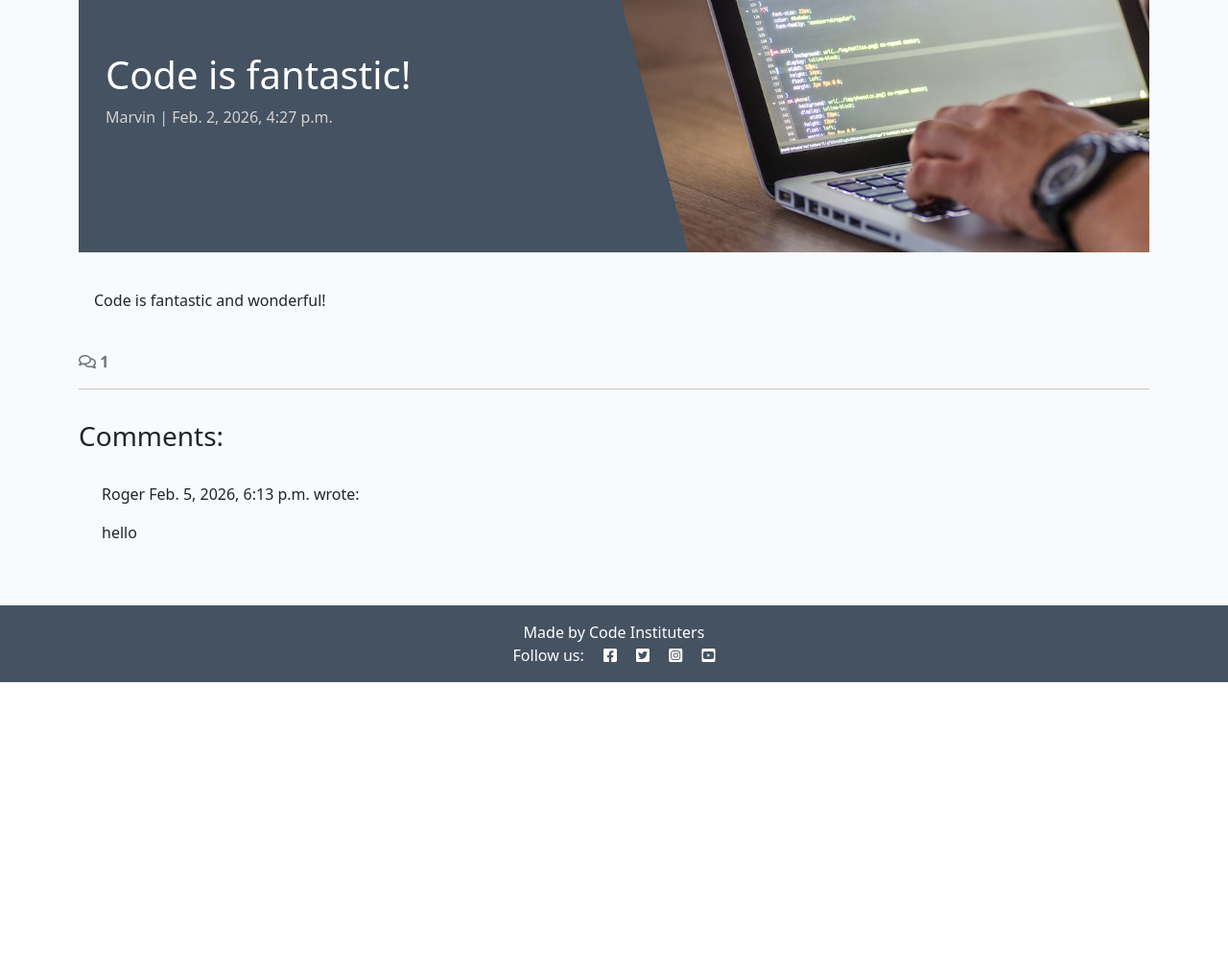
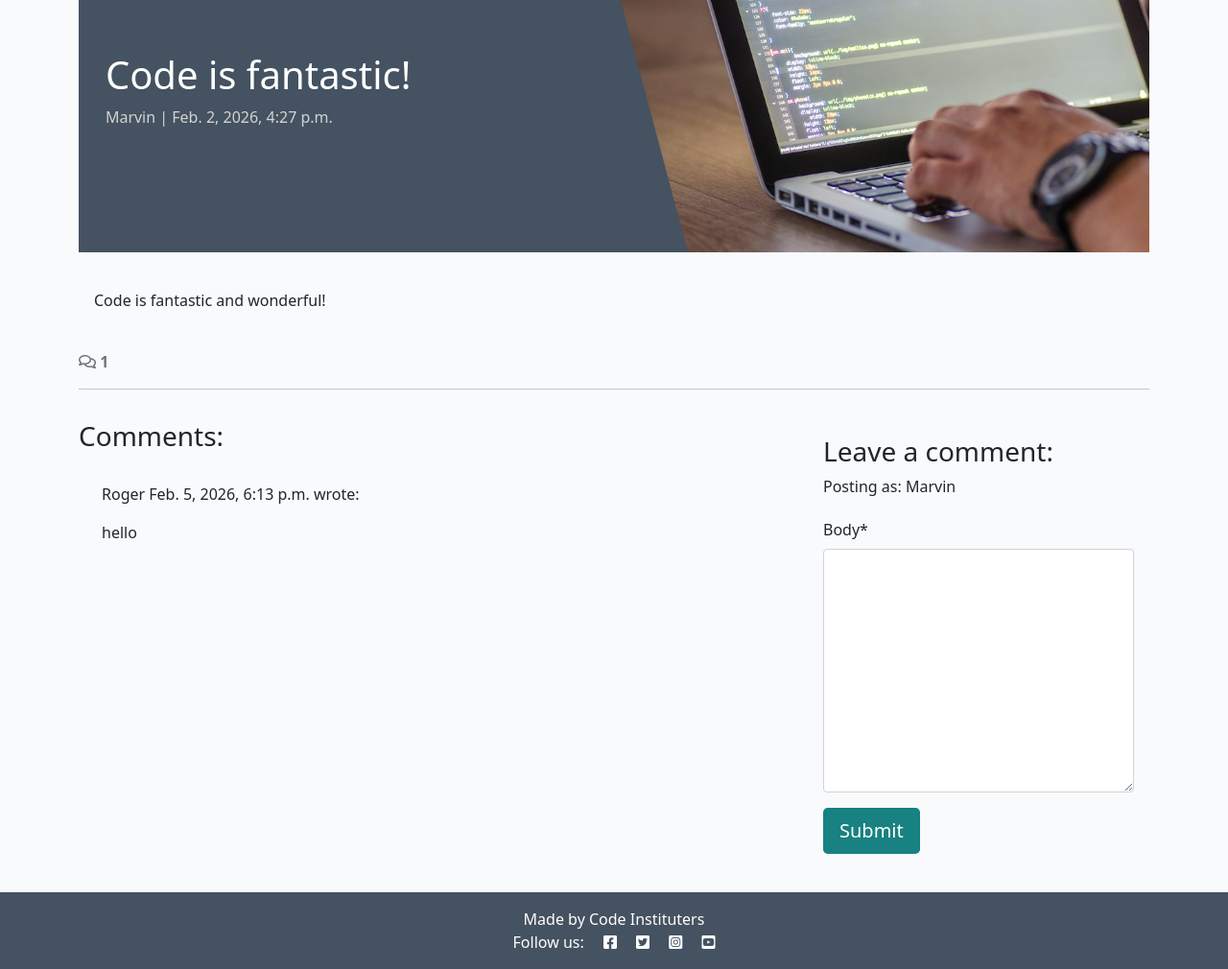
Before and after one commit to Shieldsx/codestar_blog, a Django app: a page that uses templates/base.html in a window 1280 px wide. Shown: the part 127-1137 px from the top of the page at 96% size. Before the commit the page ends 838 px from the top, so only its background shows below. Run offline with Django 4.2, Linux system fonts and the light colour scheme; a user stored in the database is signed in; data comes from the database, SQL or seed files in the repository; both versions use the stored data as it was after the commit; some libraries are stand-ins or nearby versions.

Commit message:
Users can now comment on posts

```diff
--- /dev/null
+++ b/blog/forms.py
@@ -0,0 +1,8 @@
+from .models import Comment
+from django import forms
+
+
+class CommentForm(forms.ModelForm):
+    class Meta:
+        model = Comment
+        fields = ('body',)
--- a/blog/templates/blog/post_detail.html
+++ b/blog/templates/blog/post_detail.html
@@ -1,5 +1,6 @@
 {% extends 'base.html' %} {% block content %}
 {% load static %}
+{% load crispy_forms_tags %}
 
 <div class="masthead">
     <div class="container">
@@ -70,6 +71,24 @@
         {% endfor %}
       </div>
     </div>
+    <!-- Creating New Comments -->
+    <div class="col-md-4 card mb-4 mt-3">
+      <div class="card-body">
+        {% if user.is_authenticated %}
+        <h3>Leave a comment:</h3>
+        <p>Posting as: {{ user.username }}</p>
+        <form id="commentForm" method="post"
+          style="margin-top: 1.3em;">
+          {{ comment_form | crispy }}
+          {% csrf_token %}
+          <button id="submitButton" type="submit"
+            class="btn btn-signup btn-lg">Submit</button>
+        </form>
+        {% else %}
+        <p>Log in to leave a comment</p>
+        {% endif %}
+      </div>
+    </div>
   </div>
 </div>
 
--- a/blog/views.py
+++ b/blog/views.py
@@ -1,7 +1,9 @@
 from django.shortcuts import render, get_object_or_404
 from django.views import generic
+from django.contrib import messages
 from requests import post
 from .models import Post
+from .forms import CommentForm
 
 # Create your views here.
 class PostList(generic.ListView):
@@ -28,6 +30,20 @@ def post_detail(request, slug):
     comments = post.comments.all().order_by("-created_on")
     comment_count = post.comments.filter(approved=True).count()
 
+    if request.method == "POST":
+        comment_form = CommentForm(data=request.POST)
+        if comment_form.is_valid():
+            comment = comment_form.save(commit=False)
+            comment.author = request.user
+            comment.post = post
+            comment.save()
+            messages.add_message(
+                request, messages.SUCCESS,
+                'Comment submitted and awaiting approval'
+            )
+
+    comment_form = CommentForm()
+
     return render(
         request,
         "blog/post_detail.html",
@@ -35,5 +51,6 @@ def post_detail(request, slug):
             "post": post,
             "comments": comments,
             "comment_count": comment_count,
+            "comment_form": comment_form,
         },
     )
--- a/codestar/settings.py
+++ b/codestar/settings.py
@@ -51,6 +51,8 @@ INSTALLED_APPS = [
     'allauth',
     'allauth.account',
     'allauth.socialaccount',
+    'crispy_forms',
+    'crispy_bootstrap5',
     'django_summernote',
 
     'blog',
@@ -60,6 +62,9 @@ INSTALLED_APPS = [
 SITE_ID = 1
 LOGIN_REDIRECT_URL = '/'
 LOGOUT_REDIRECT_URL = '/'
+
+CRISPY_ALLOWED_TEMPLATE_PACKS = "bootstrap5"
+CRISPY_TEMPLATE_PACK = "bootstrap5"
 
 MIDDLEWARE = [
     'django.middleware.security.SecurityMiddleware',
--- a/requirements.txt
+++ b/requirements.txt
@@ -3,11 +3,13 @@ bleach==6.3.0
 certifi==2026.1.4
 cffi==2.0.0
 charset-normalizer==3.4.4
+crispy-bootstrap5==0.7
 cryptography==46.0.4
 defusedxml==0.7.1
 dj-database-url==0.5.0
 Django==4.2.27
 django-allauth==0.57.2
+django-crispy-forms==2.5
 django-summernote==0.8.20.0
 gunicorn==24.1.1
 idna==3.11
--- a/templates/base.html
+++ b/templates/base.html
@@ -76,7 +76,18 @@
             </div>
         </div>
     </nav>
-
+    <div class="container">
+        <div class="row">
+            <div class="col-md-8 offset-md-2">
+                {% for message in messages %}
+                <div class="alert {{ message.tags }} alert-dismissible fade show" id="msg" role="alert">
+                    {{ message | safe }}
+                    <button type="button" class="btn-close" data-bs-dismiss="alert" aria-label="Close"></button>
+                </div>
+                {% endfor %}
+            </div>
+        </div>
+    </div>
     <main class="flex-shrink-0 main-bg">
         {% if user.is_authenticated %}
         <p class="text-end m-3">You are logged in as {{ user }}</p>
```
Also changed, not shown: db.sqlite3.
